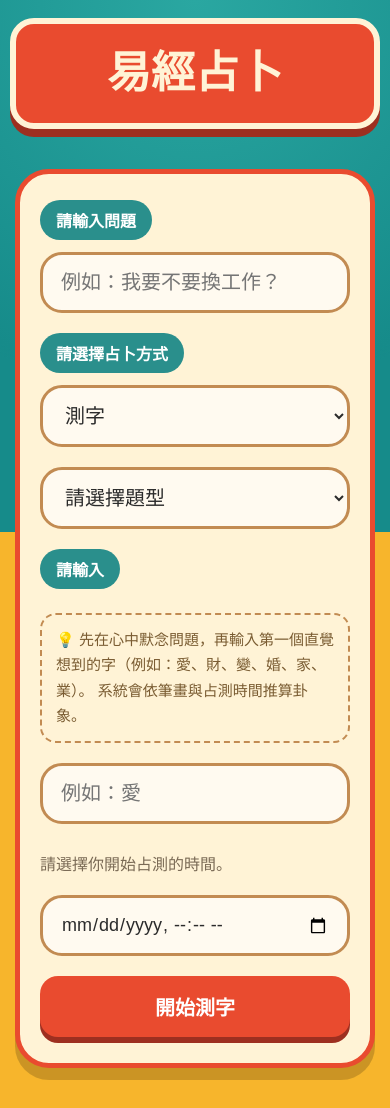
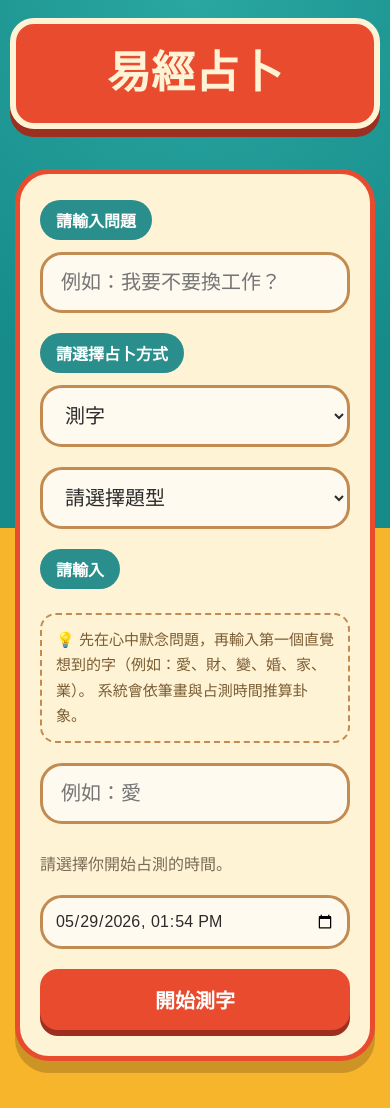
Before and after one commit to zyhtw2026/iching-divination-app, a React (Vite) app: page / in a window 390 px wide. Built offline with nearby package versions, Linux system fonts and the light colour scheme.

Commit message:
Hotfix character divination UI

```diff
--- a/src/App.css
+++ b/src/App.css
@@ -317,28 +317,49 @@ button:active {
   line-height: 1.8;
   color: #7a5c32;
 }
+.hint-text {
+  margin: 8px 0 18px;
+  font-size: 18px;
+  line-height: 1.6;
+  color: #7a6a55;
+}
+
+.measure-word-tip {
+  margin: 12px 0 20px;
+  padding: 14px 18px;
+  background: #fff3d6;
+  border: 2px dashed #c28b52;
+  border-radius: 16px;
+  font-size: 16px;
+  line-height: 1.8;
+  color: #7a5c32;
+}
+
+.panel {
+  overflow-x: hidden;
+}
 
 .datetime-input {
-  display: block;
   width: 100%;
+  min-width: 0;
   max-width: 100%;
   box-sizing: border-box;
-  margin-bottom: 20px;
 
-  padding: 18px;
-  font-size: 22px;
+  display: block;
+  margin: 0 0 20px;
+
+  padding: 16px 18px;
 
   border: 3px solid #c28b52;
   border-radius: 24px;
+
   background: #fffaf0;
   color: #2b2b2b;
 
+  font-size: 18px;
   font-family: inherit;
-}
 
-.panel .datetime-input {
-  width: 100%;
-  max-width: 100%;
+  overflow: hidden;
 }
 
 @media (max-width: 600px) {
@@ -353,11 +374,8 @@ button:active {
   }
 
   .datetime-input {
-    width: 100%;
-    max-width: 100%;
-
-    font-size: 18px;
-    padding: 16px 18px;
+    font-size: 16px;
+    padding: 14px 12px;
     border-radius: 22px;
   }
 }
--- a/src/App.jsx
+++ b/src/App.jsx
@@ -80,7 +80,13 @@ function App() {
   const [copied, setCopied] = useState(false)
   const [showOriginalText, setShowOriginalText] = useState(false)
 
-  const [divinationTime, setDivinationTime] = useState('')
+  const [divinationTime, setDivinationTime] = useState(() => {
+    const now = new Date()
+    const offset = now.getTimezoneOffset()
+    const localTime = new Date(now.getTime() - offset * 60000)
+
+    return localTime.toISOString().slice(0, 16)
+  })
   const [coinLines, setCoinLines] = useState([])
   const [coinHistory, setCoinHistory] = useState([])
 
```
